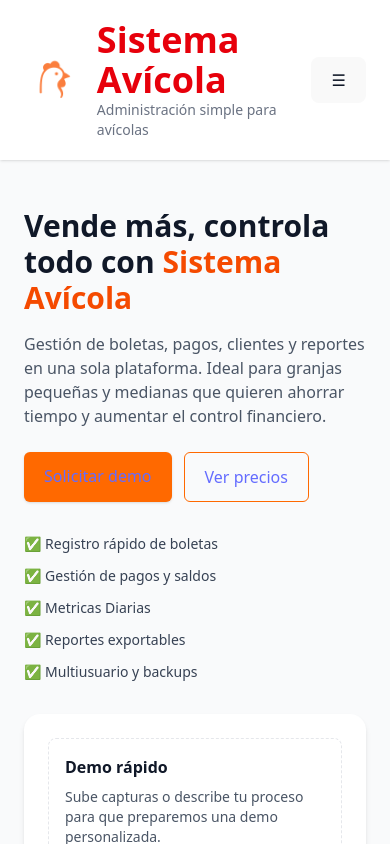
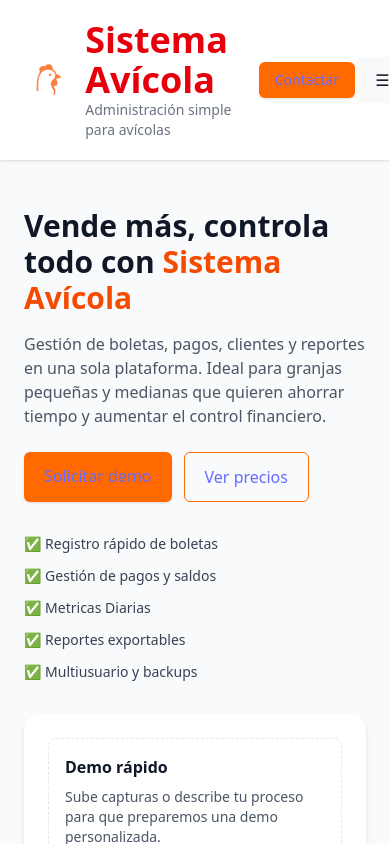
Before and after one commit to raulfq/landingpollo, a React (Vite) app: page / in a window 390 px wide. Shown: the top 844 px of the page. Built offline with nearby package versions, Linux system fonts and the light colour scheme.

Commit message:
Update App.tsx

```diff
--- a/src/App.tsx
+++ b/src/App.tsx
@@ -19,15 +19,25 @@ export default function LandingSistemaAvicola() {
               <p className="text-sm text-gray-500">Administración simple para avícolas</p>
             </div>
           </div>
-          <nav className="hidden md:flex gap-6 items-center text-sm">
-            <a href="#features" className="hover:underline">Características</a>
-            <a href="#precios" className="hover:underline">Precios</a>
-            <a href="#demo" className="hover:underline">Demo</a>
-            <a href="https://wa.me/51970338838?text=Estoy%20interesado%20en%20el%20sistema" target="_blank"rel="noopener noreferrer"className="px-4 py-2 bg-orange-500 text-white rounded-md shadow-sm hover:opacity-95">
-  Contactar
-</a>
+         <nav className="flex gap-4 items-center text-sm">
+  {/* Links visibles solo en desktop */}
+  <div className="hidden md:flex gap-6">
+    <a href="#features" className="hover:underline">Características</a>
+    <a href="#precios" className="hover:underline">Precios</a>
+    <a href="#demo" className="hover:underline">Demo</a>
+  </div>
 
-          </nav>
+  {/* Botón Contactar (siempre visible) */}
+  <a
+    href="https://wa.me/51970338838?text=Estoy%20interesado%20en%20el%20sistema"
+    target="_blank"
+    rel="noopener noreferrer"
+    className="px-4 py-2 bg-orange-500 text-white rounded-md shadow-sm hover:opacity-95"
+  >
+    Contactar
+  </a>
+</nav>
+
           <button className="md:hidden p-2">☰</button>
         </div>
       </header>
```
